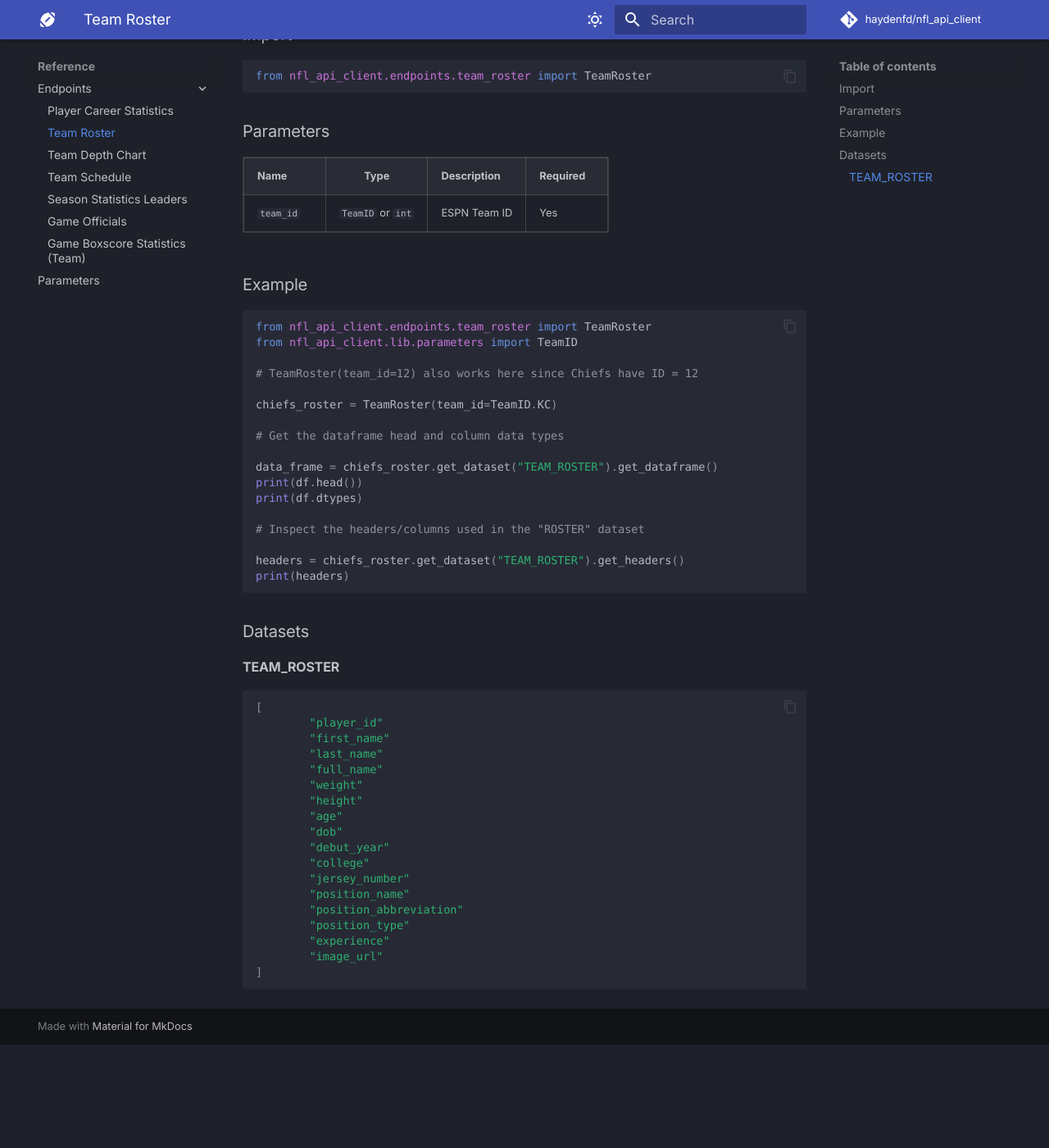
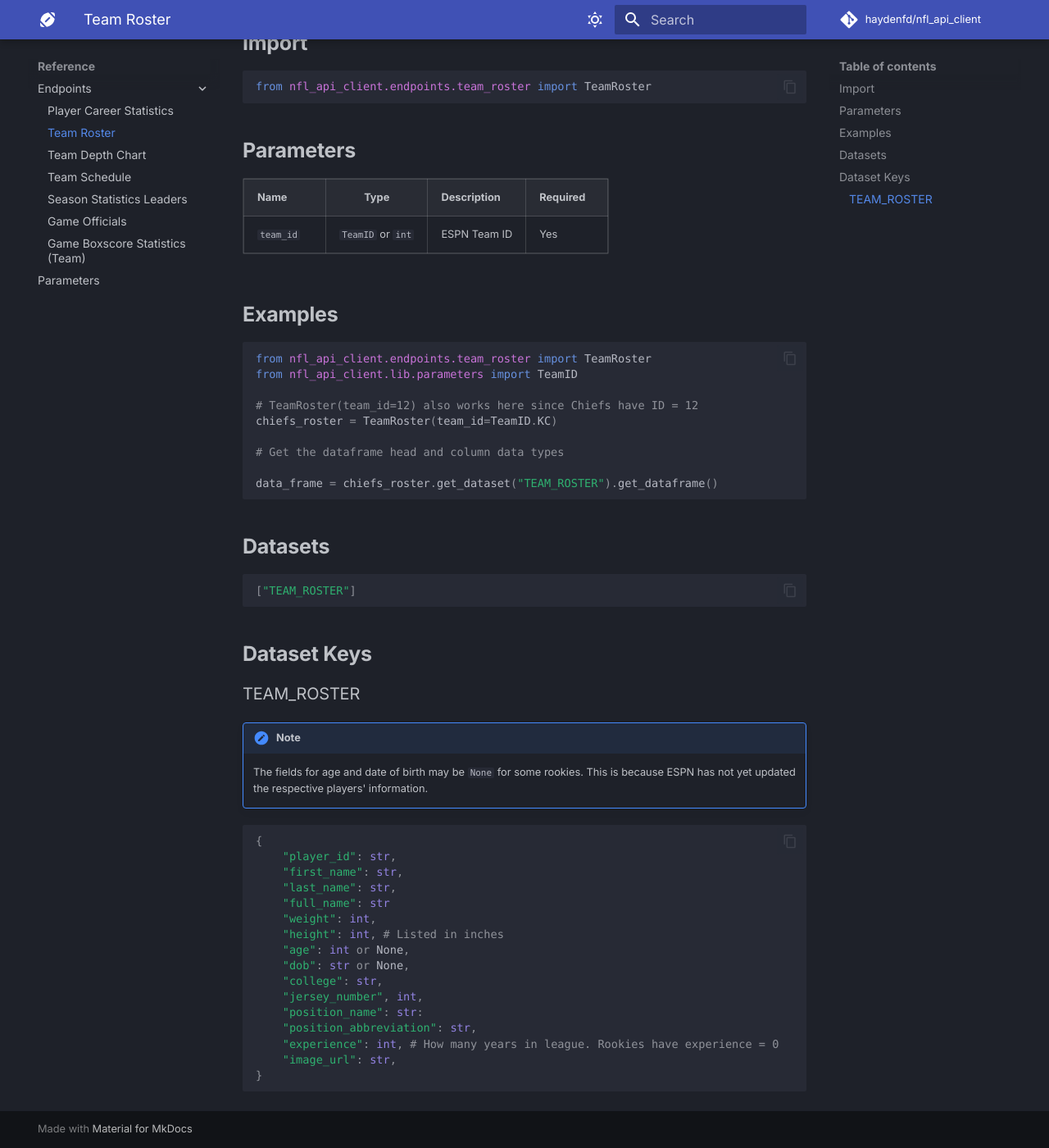
Before and after one commit to haydenfd/nfl_api_client, an MkDocs documentation site: the page built from docs/team_roster.md, in a window 1280 px wide and 1400 px high, scrolled down 388 px. Shown: the whole window at 82% size. Built offline with MkDocs 1.6.1 and Material for MkDocs 9.7.7, drawn with Linux system fonts in a browser that asks for light colours; some web fonts are replaced; comment, search, counter and statistics services are not loaded; before the commit the page ends 1662 px from its top, so only the background shows below that; some of the changed text lies outside the part shown.

Commit message:
Finalized docs page for game officials, team schedule, team roster, team depth charts

````diff
--- a/docs/game_officials.md
+++ b/docs/game_officials.md
@@ -2,19 +2,19 @@
 
 Returns the game officials given a game ID. Returns 1 dataset, `GAME_OFFICIALS`, which contains 1 row.
 
-## Import
+## **Import**
 
 ``` python
 from nfl_api_client.endpoints.game_officials import GameOfficials
 ```
 
-## Parameters
+## **Parameters**
 
 | **Name**   | **Type** | **Description**                                                                | **Required** |
 |:-----------|:--------:|:------------------------------------------------------------                   |:------------ |
 | `game_id`  | `int`  | ESPN Game ID             | Yes                   |
 
-## Examples
+## **Examples**
 
 ```python
 
@@ -26,11 +26,17 @@ print(game_officials.get_dataset("GAME_OFFICIALS").get_dataframe())
 
 ```
 
-## Datasets
+## **Datasets**
+
+```python
+["GAME_OFFICIALS"]
+```
 
 
+## **Dataset Keys**
+
 ```python
-GAME_OFFICIALS: [
+{
     "game_id": str,
     "referee": str,
     "head_linesman": str,
@@ -39,5 +45,5 @@ GAME_OFFICIALS: [
     "umpire": str,
     "field_judge": str,
     "line_judge": str,
-    ]
+}
 ```
--- a/docs/team_roster.md
+++ b/docs/team_roster.md
@@ -1,66 +1,65 @@
 # Team Roster
 
-Fetches a team's full roster for the current year. Returns a single dataset called `TEAM_ROSTER`.
+Fetches a team's full roster for the current year. This includes players on IR, practice squads etc. Returns a single dataset called `TEAM_ROSTER`.
 
 !!! NOTE
 
     Support for previous year team rosters is still under development.
-### Import
+
+## **Import**
 
 ``` python
 from nfl_api_client.endpoints.team_roster import TeamRoster
 ```
 
-### Parameters
+## **Parameters**
 
 | **Name**   | **Type** | **Description**                                                                | **Required** |
 |:-----------|:--------:|:------------------------------------------------------------                   |:------------ |
 | `team_id`  | `TeamID` or `int`  | ESPN Team ID        | Yes                   |
 
 
-### Example
+## **Examples**
 
 ```python
 from nfl_api_client.endpoints.team_roster import TeamRoster
 from nfl_api_client.lib.parameters import TeamID
 
 # TeamRoster(team_id=12) also works here since Chiefs have ID = 12
-
 chiefs_roster = TeamRoster(team_id=TeamID.KC)
 
 # Get the dataframe head and column data types
 
 data_frame = chiefs_roster.get_dataset("TEAM_ROSTER").get_dataframe()
-print(df.head())
-print(df.dtypes)
-
-# Inspect the headers/columns used in the "ROSTER" dataset
-
-headers = chiefs_roster.get_dataset("TEAM_ROSTER").get_headers()
-print(headers)
 ```
 
-### Datasets
-
-#### TEAM_ROSTER
+## **Datasets**
 
 ```python
-[
-        "player_id"
-        "first_name"
-        "last_name"
-        "full_name"
-        "weight"
-        "height"
-        "age"
-        "dob"
-        "debut_year"
-        "college"
-        "jersey_number"
-        "position_name"
-        "position_abbreviation"
-        "position_type"
-        "experience"
-        "image_url"
-]
+["TEAM_ROSTER"]
 ```
+
+## **Dataset Keys**
+
+### TEAM_ROSTER
+
+!!! NOTE
+    The fields for age and date of birth may be `None` for some rookies. This is because ESPN has not yet updated the respective players' information.
+```python
+{
+    "player_id": str,
+    "first_name": str,
+    "last_name": str,
+    "full_name": str
+    "weight": int,
+    "height": int, # Listed in inches
+    "age": int or None,
+    "dob": str or None,
+    "college": str,
+    "jersey_number", int,
+    "position_name": str:
+    "position_abbreviation": str,
+    "experience": int, # How many years in league. Rookies have experience = 0
+    "image_url": str,
+}
+```
````
Also changed, not shown: docs/team_depth_chart.md (+25 -43 lines), docs/team_schedule.md (+26 -19 lines), 3 other files.
